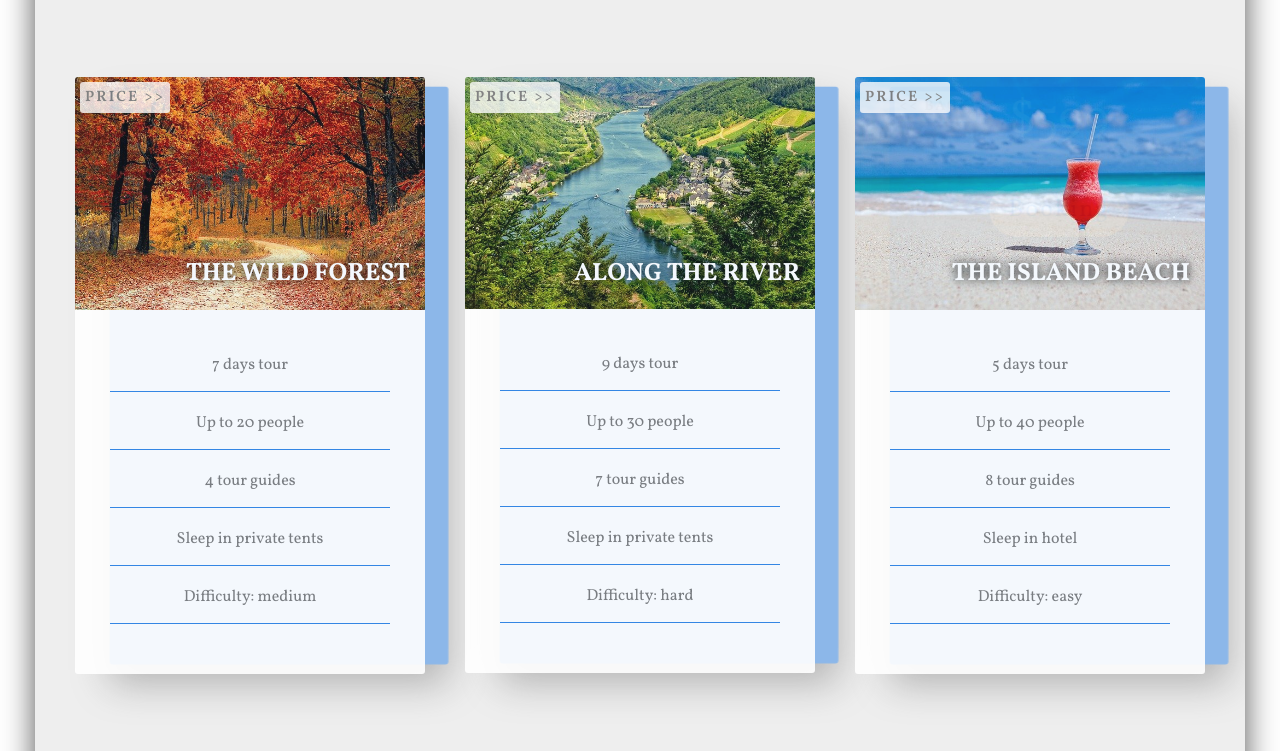
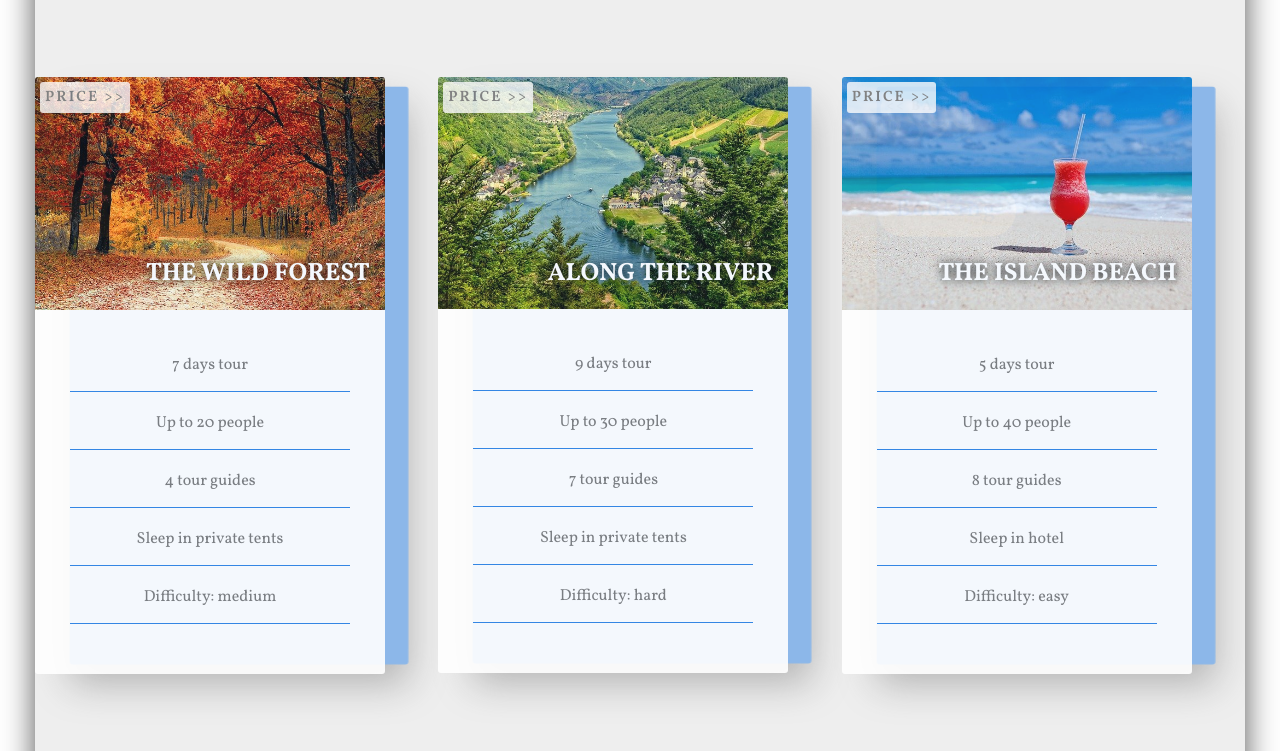
Before and after one commit to tedomasbro/html-The-Road-Final, a plain HTML site: page index.html in a window 1280 px wide. Shown: the part 929-1680 px from the top of the page. Drawn offline with Linux system fonts and the light colour scheme.

Commit message:
revisi lagi

```diff
--- a/style.css
+++ b/style.css
@@ -10,6 +10,7 @@
   margin-bottom: 0;
   margin-right: 0;
   margin-block-end: auto;
+  margin-inline-end: auto;
 }
 
 html {
```
